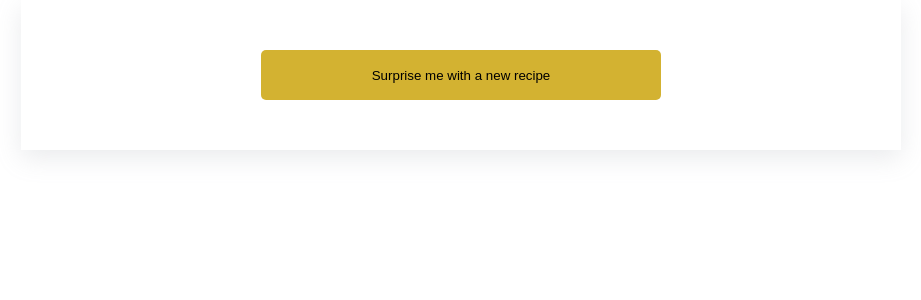
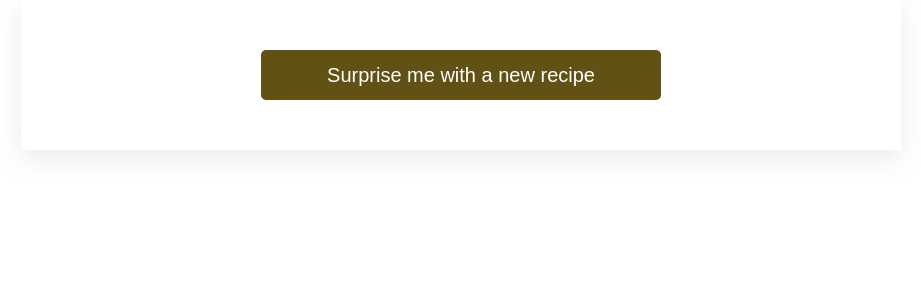
Before and after one commit to alicefirminger/recipeApp, a React (Create React App) app in the folder my-app/: page / in a window 1280 px wide. Shown: the top 300 px of the page, without its empty margins (179-1100 px from the left). Built offline with nearby package versions, Linux system fonts and the light colour scheme.

Commit message:
changed colour scheme to be more accessible

```diff
--- a/my-app/src/components/App/App.css
+++ b/my-app/src/components/App/App.css
@@ -20,7 +20,7 @@
 }
 
 button {
-	background-color: rgb(211, 178, 49);
+	background-color: #615114;
 	width: 400px;
 	height: 50px;
 	border-radius: 5px;
@@ -30,10 +30,12 @@ button {
 	display: inline-block;
 	text-decoration: none;
 	cursor: pointer;
+	font-size: 20px;
+	color: white;
 }
 
 .close-button {
-	background-color: #d64933;
+	background-color: #a61c3c;
 	width: 400px;
 	height: 50px;
 }
```
